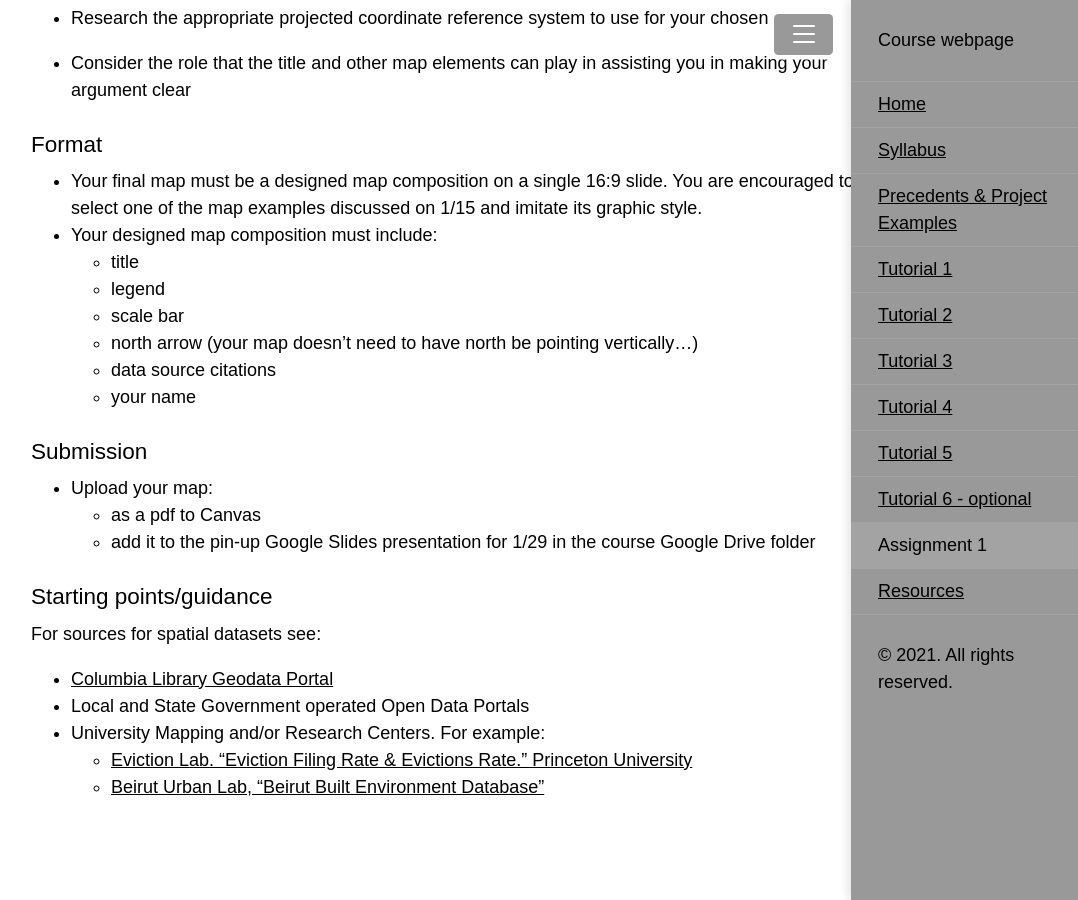
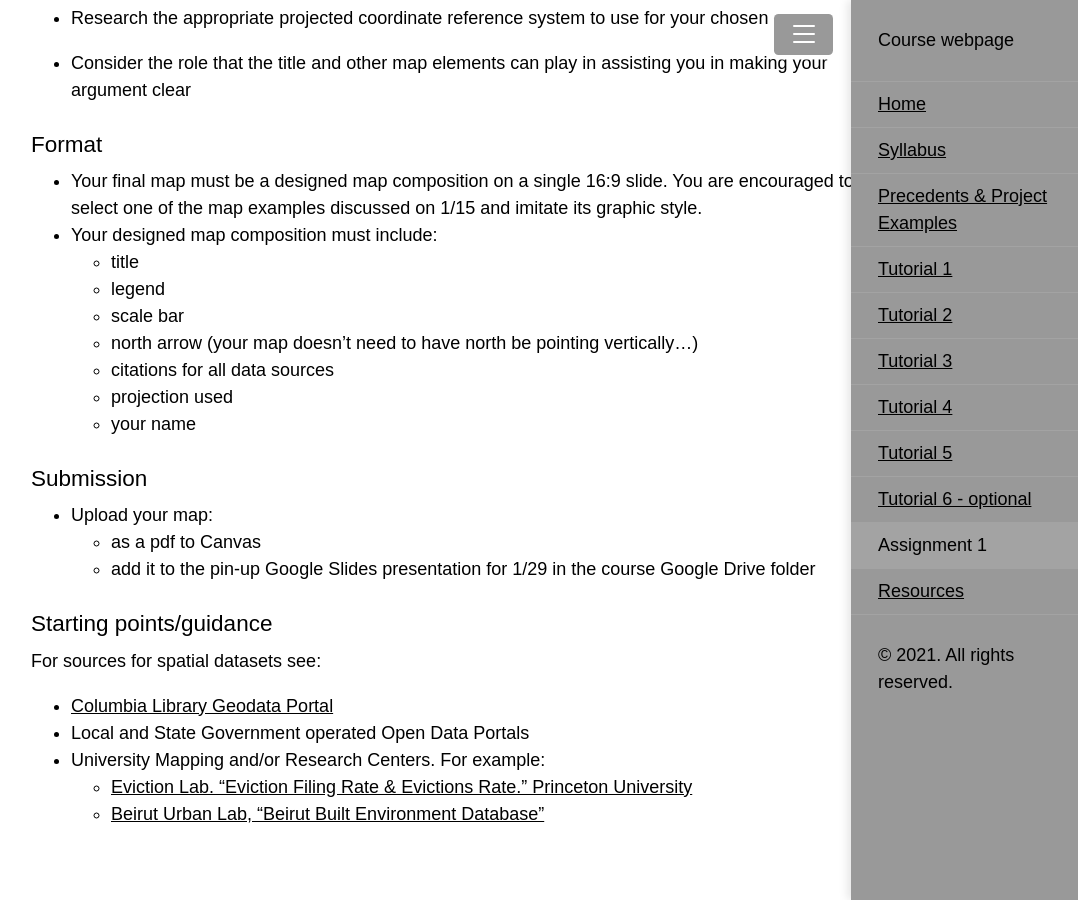
Before and after one commit to CenterForSpatialResearch/methods-in-spatial-research-sp2021, a Jekyll site: the page built from assignments/assignment01.md, in a window 1280 px wide and 900 px high, scrolled down 618 px. Shown: the whole window, without its empty margins (177-1255 px from the left). Built offline with Jekyll 4.4.1, drawn with Linux system fonts in a browser that asks for light colours.

```diff
--- a/assignments/assignment01.md
+++ b/assignments/assignment01.md
@@ -34,7 +34,8 @@ Find two digital spatial datasets about a place (that is **not** New York City)
   - legend
   - scale bar
   - north arrow (your map doesn't need to have north be pointing vertically...)
-  - data source citations
+  - citations for all data sources
+  - projection used
   - your name
 
 ### Submission
```
Also changed, not shown: syllabus.md (+1 -1 lines).
